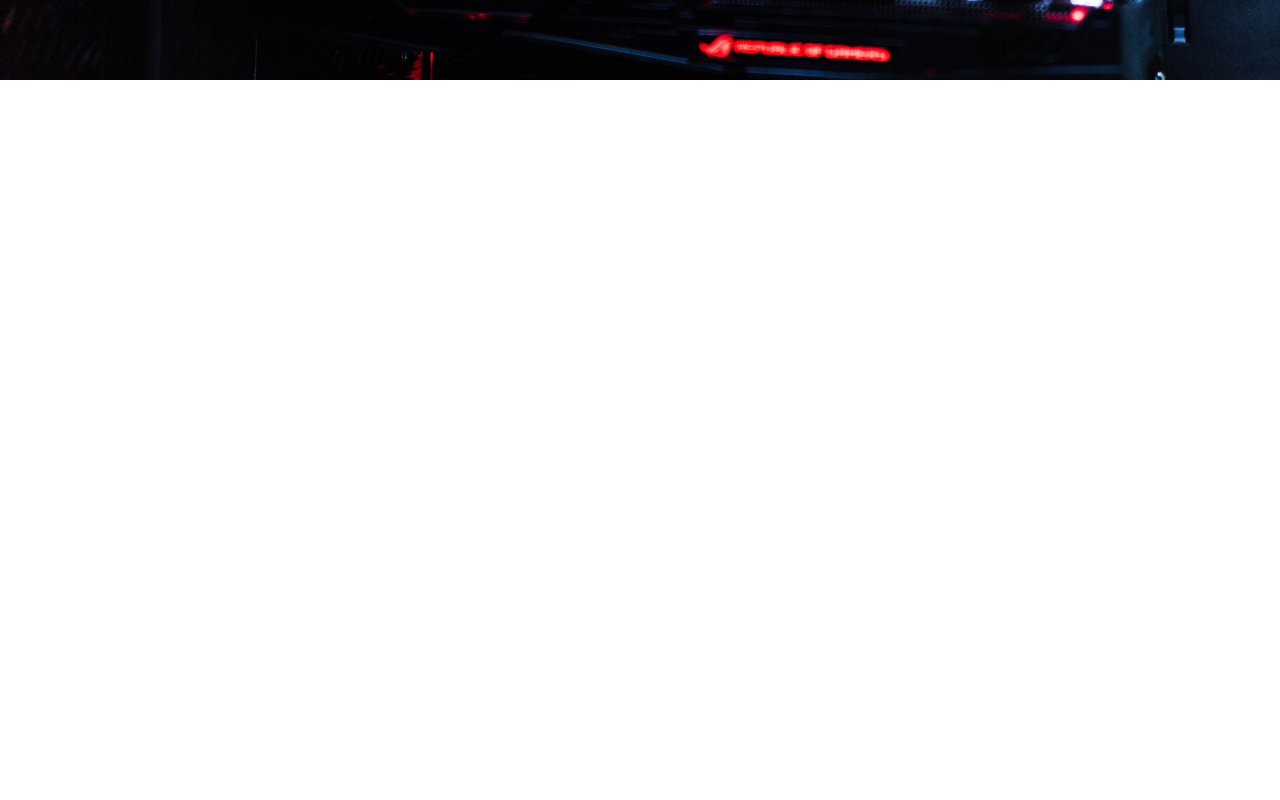
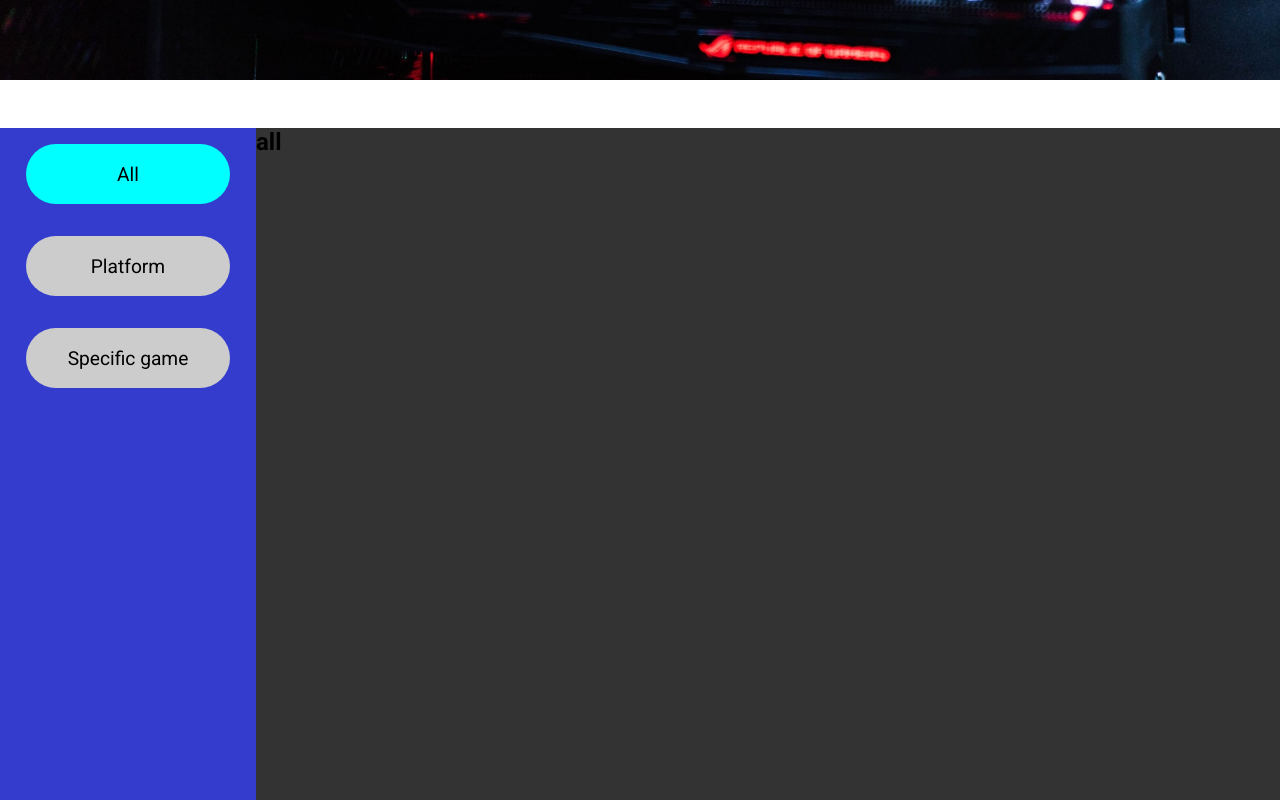
Before and after one commit to wesleywisch/Games, a React (Create React App) app: page / in a window 1280 px wide. Shown: the part 720-1520 px from the top of the page. Before the commit the page ends 800 px from the top, so only its background shows below. Built offline with nearby package versions, Linux system fonts and the light colour scheme.

Commit message:
Estrutura definida

```diff
--- a/package.json
+++ b/package.json
@@ -6,6 +6,7 @@
     "@testing-library/jest-dom": "^5.11.4",
     "@testing-library/react": "^11.1.0",
     "@testing-library/user-event": "^12.1.10",
+    "axios": "^0.21.3",
     "react": "^17.0.2",
     "react-dom": "^17.0.2",
     "react-scripts": "4.0.3",
--- a/src/App.js
+++ b/src/App.js
@@ -1,6 +1,8 @@
 
 
 import { Hero } from './components/Hero';
+import { Main } from './components/Main';
+
 import GlobalStyles from './styles/global';
 
 
@@ -8,6 +10,7 @@ function App() {
   return (
     <>
       <Hero />
+      <Main />
       <GlobalStyles />
     </>
   );
--- /dev/null
+++ b/src/Services/api.js
@@ -0,0 +1,5 @@
+import axios from "axios";
+
+export const Api = axios.create({
+  baseURL: 'https://www.freetogame.com/api',
+})
--- a/src/components/Hero/styles.js
+++ b/src/components/Hero/styles.js
@@ -1,7 +1,7 @@
 import styled from "styled-components";
 
 export const HeroContainer = styled.div`
-  width: 100vw;
+  width: 100%;
   height: 100vh;
   max-height: 68.75rem; // 1100px
   position: relative;
--- /dev/null
+++ b/src/components/Main/index.js
@@ -0,0 +1,54 @@
+import { useState } from 'react';
+
+import { Api } from '../../Services/api';
+
+import {
+  MainContainer,
+  MainSidebar,
+  MainSidebarContent,
+  MainSidebarItem,
+  MainContent,
+  MainContentItem,
+} from './styles';
+
+export function Main() {
+  const [state, setState] = useState({ 'All': 'All' });
+
+  const buttons = [
+    { id: 1, name: 'All' },
+    { id: 2, name: 'Platform' },
+    { id: 3, name: 'Specific game' },
+  ];
+
+  async function handleCallApi(){
+    await Api.get('/games').then(response => console.log(response));
+  }
+
+  function handleOpenContainer(container, type) {
+    setState({ [container]: container });
+  }
+
+  return (
+    <MainContainer>
+      <MainSidebar>
+        <MainSidebarContent>
+          {buttons.map((button, key) => (
+            <MainSidebarItem
+              key={key}
+              className={state && state.hasOwnProperty(button.name) ? 'active' : ''}
+              onClick={() => handleOpenContainer(button.name)}
+            >
+              {button.name}
+            </MainSidebarItem>
+          ))}
+        </MainSidebarContent>
+      </MainSidebar>
+      <MainContent>
+        {state && state.hasOwnProperty('All') && <MainContentItem><h1>all</h1></MainContentItem>}
+        {state && state.hasOwnProperty('Platform') && <MainContentItem><h1>Platform</h1></MainContentItem>}
+        {state && state.hasOwnProperty('Specific game') && <MainContentItem><h1>Specific game</h1></MainContentItem>}
+      </MainContent>
+      {/* <button onClick={handleCallApi}>Chamada Api</button> */}
+    </MainContainer>
+  );
+}
--- /dev/null
+++ b/src/components/Main/styles.js
@@ -0,0 +1,42 @@
+import styled from "styled-components";
+
+export const MainContainer = styled.section`
+  width: 100%;
+  height: 800px;
+  background-color: #333;
+  max-width: 1600px;
+  margin: 3rem auto;
+  display: flex;
+`;
+
+export const MainSidebar = styled.div`
+  width: 20%;
+  height: 100%;
+  background-color: #333ccc;
+`;
+
+export const MainSidebarContent = styled.div`
+  display: flex;
+  flex-direction: column;
+
+  .active{
+    background-color: cyan;
+  }
+`;
+
+export const MainSidebarItem = styled.button`
+  width: 80%;
+  height: 60px;
+  border: none;
+  font-size: 1.2rem;
+  margin: 1rem auto;
+  border-radius: 50px;
+  background-color: #ccc;
+`;
+
+export const MainContent = styled.div`
+  width: 80%;
+  height: 100%;
+`;
+
+export const MainContentItem = styled.div``;
```
Also changed, not shown: 1 other file (tests, documents, lock files or other folders).
